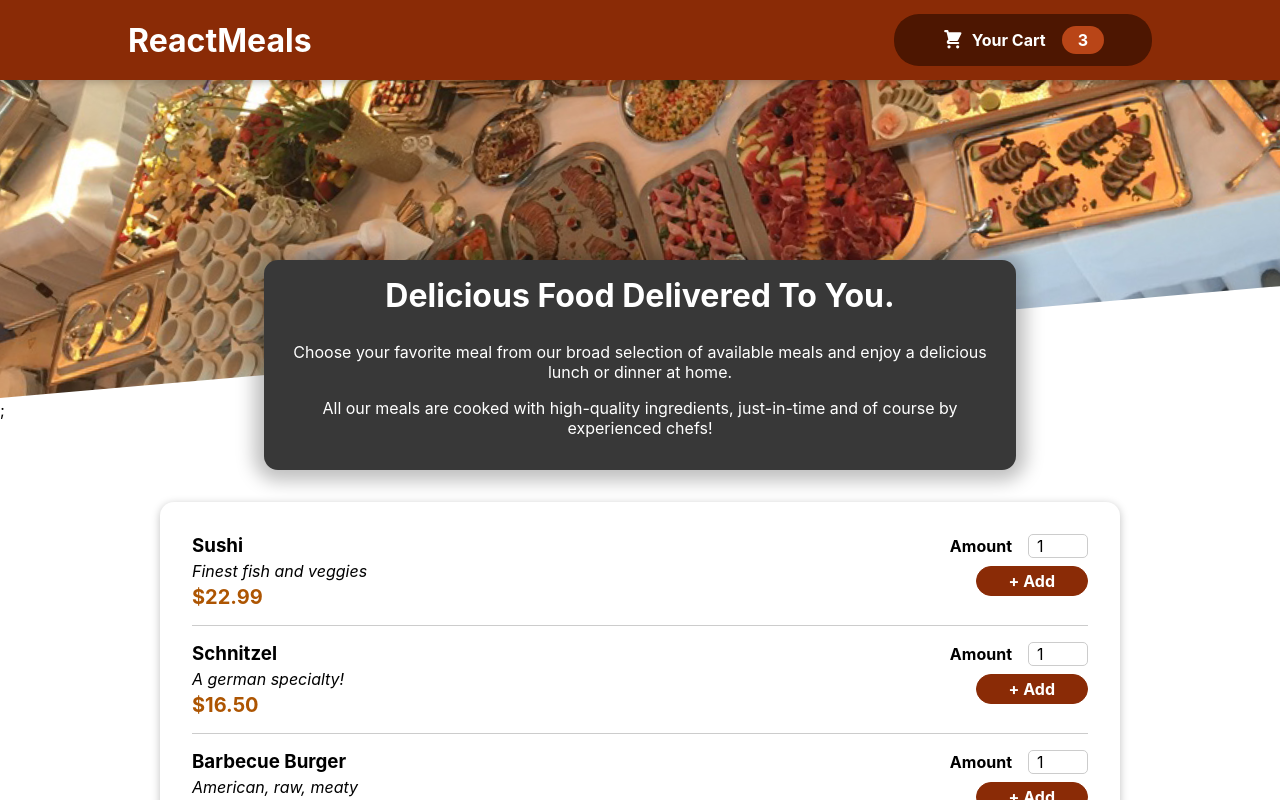
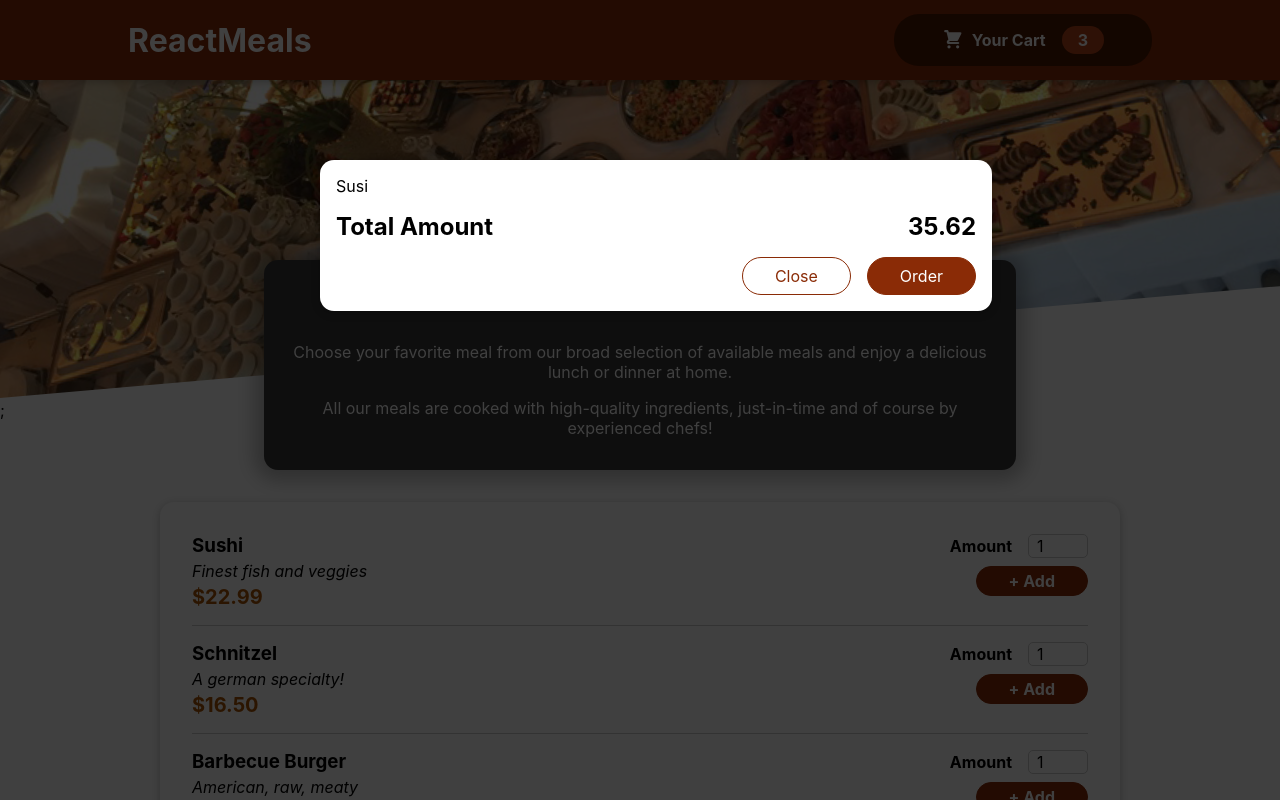
Before and after one commit to DrdroidAkshay/reactmeals-a-foodorderingapp, a React (Create React App) app: page / in a window 1280 px wide. Shown: the top 800 px of the page. Built offline with nearby package versions, Linux system fonts and the light colour scheme.

Commit message:
Adding a modal via portal

```diff
--- a/public/index.html
+++ b/public/index.html
@@ -28,6 +28,7 @@
   </head>
   <body>
     <noscript>You need to enable JavaScript to run this app.</noscript>
+    <div id="overlay"></div>
     <div id="root"></div>
     <!--
       This HTML file is a template.
--- a/src/App.js
+++ b/src/App.js
@@ -1,10 +1,12 @@
 import React from "react";
+import Cart from "./Components/Cart/Cart";
 import Header from "./Components/Layout/Header";
 import Meals from "./Components/Meals/Meals";
 
 function App() {
   return (
     <React.Fragment>
+      <Cart />
       <Header />;
       <Meals />
     </React.Fragment>
--- a/src/Components/Cart/Cart.js
+++ b/src/Components/Cart/Cart.js
@@ -1,21 +1,27 @@
 import React from "react";
+import Modal from "../UI/Modal";
 import Styles from "./Cart.module.css";
 const Cart = () => {
-  const cartItems = <ul className={Styles['cart-items']}>{[{ id: "c1", name: "Susi", amount: 2, price: 12.99 }].map(
-    (item) => <li>{item.name}</li>)}</ul>;
+  const cartItems = (
+    <ul className={Styles["cart-items"]}>
+      {[{ id: "c1", name: "Susi", amount: 2, price: 12.99 }].map((item) => (
+        <li>{item.name}</li>
+      ))}
+    </ul>
   );
+
   return (
-    <div>
+    <Modal>
       {cartItems}
       <div className={Styles.total}>
-          <span>Total Amount</span>
-          <span>35.62</span>
+        <span>Total Amount</span>
+        <span>35.62</span>
       </div>
       <div className={Styles.actions}>
-          <button className={Styles['button--alt']}>Close</button>
-          <button className={Styles.button}>Order</button>
+        <button className={Styles["button--alt"]}>Close</button>
+        <button className={Styles.button}>Order</button>
       </div>
-    </div>
+    </Modal>
   );
 };
 export default Cart;
--- /dev/null
+++ b/src/Components/UI/Modal.js
@@ -0,0 +1,26 @@
+import React from "react";
+import ReactDOM from "react-dom";
+import Styles from "./Modal.module.css";
+const Backdrop = (props) => {
+  return <div className={Styles.backdrop} />;
+};
+const ModalOverlay = (props) => {
+  return (
+    <div className={Styles.modal}>
+      <div className={Styles.content}>{props.children}</div>
+    </div>
+  );
+};
+const Modal = (props) => {
+  const portalEleement = document.getElementById("overlay");
+  return (
+    <React.Fragment>
+      {ReactDOM.createPortal(<Backdrop />, portalEleement)}
+      {ReactDOM.createPortal(
+        <ModalOverlay>{props.children}</ModalOverlay>,
+        portalEleement
+      )}
+    </React.Fragment>
+  );
+};
+export default Modal;
--- /dev/null
+++ b/src/Components/UI/Modal.module.css
@@ -0,0 +1,40 @@
+.backdrop {
+  position: fixed;
+  top: 0;
+  left: 0;
+  width: 100%;
+  height: 100vh;
+  z-index: 20;
+  background-color: rgba(0, 0, 0, 0.75);
+}
+
+.modal {
+  position: fixed;
+  top: 20vh;
+  left: 5%;
+  width: 90%;
+  background-color: white;
+  padding: 1rem;
+  border-radius: 14px;
+  box-shadow: 0 2px 8px rgba(0, 0, 0, 0.25);
+  z-index: 30;
+  animation: slide-down 300ms ease-out forwards;
+}
+
+@media (min-width: 768px) {
+  .modal {
+    width: 40rem;
+    left: calc(50% - 20rem);
+  }
+}
+
+@keyframes slide-down {
+  from {
+    opacity: 0;
+    transform: translateY(-3rem);
+  }
+  to {
+    opacity: 1;
+    transform: translateY(0);
+  }
+}
```
